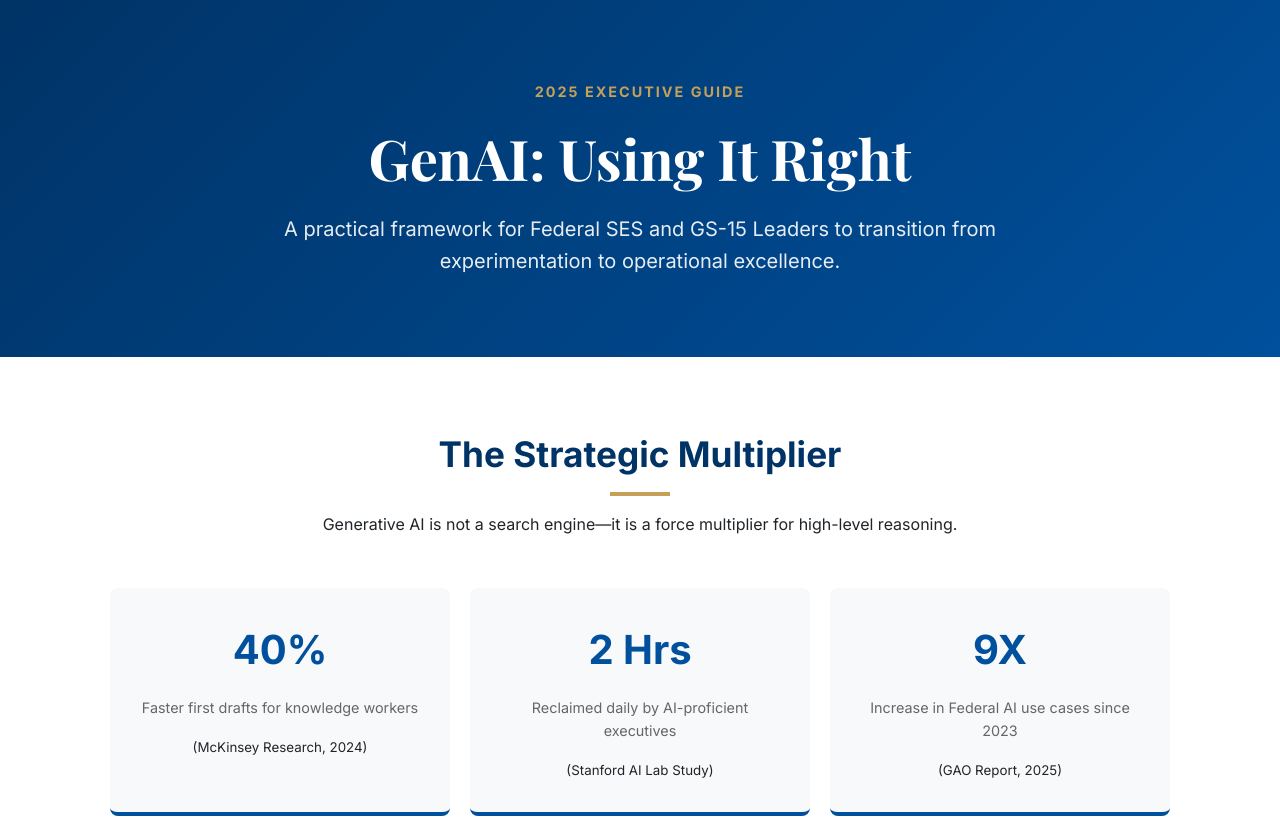
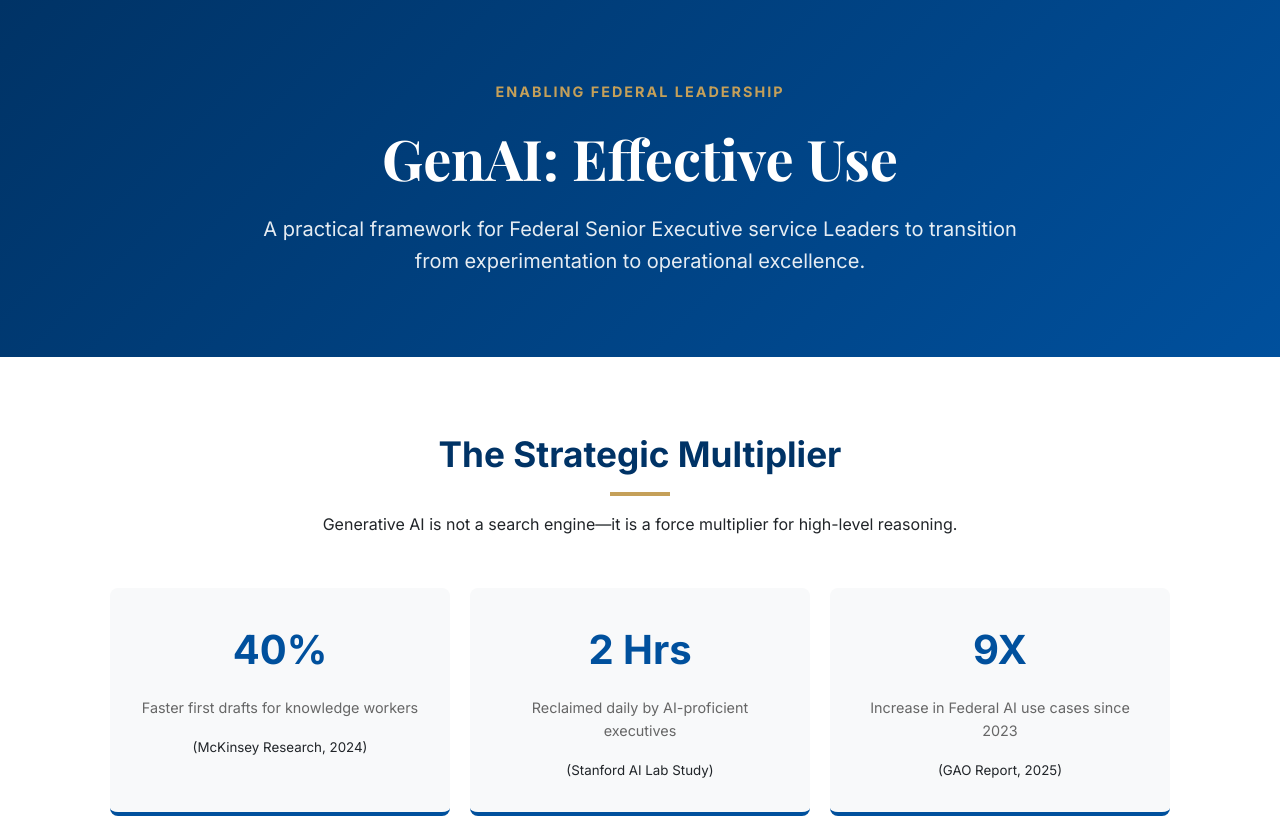
Before and after one commit to nkay28/GenAI-Intro, a plain HTML site: page index.html in a window 1280 px wide. Shown: the top 819 px of the page. Drawn offline with nearby package versions, Linux system fonts and the light colour scheme.

Commit message:
Title heading and top tag line fix

```diff
--- a/index.html
+++ b/index.html
@@ -229,9 +229,9 @@
 <body>
 
 <header>
-    <div class="hero-tag">2025 Executive Guide</div>
-    <h1>GenAI: Using It Right</h1>
-    <p class="subtitle">A practical framework for Federal SES and GS-15 Leaders to transition from experimentation to operational excellence.</p>
+    <div class="hero-tag"> Enabling Federal Leadership </div>
+    <h1>GenAI: Effective Use </h1>
+    <p class="subtitle">A practical framework for Federal Senior Executive service Leaders to transition from experimentation to operational excellence.</p>
 </header>
 
 <div class="container">
```
